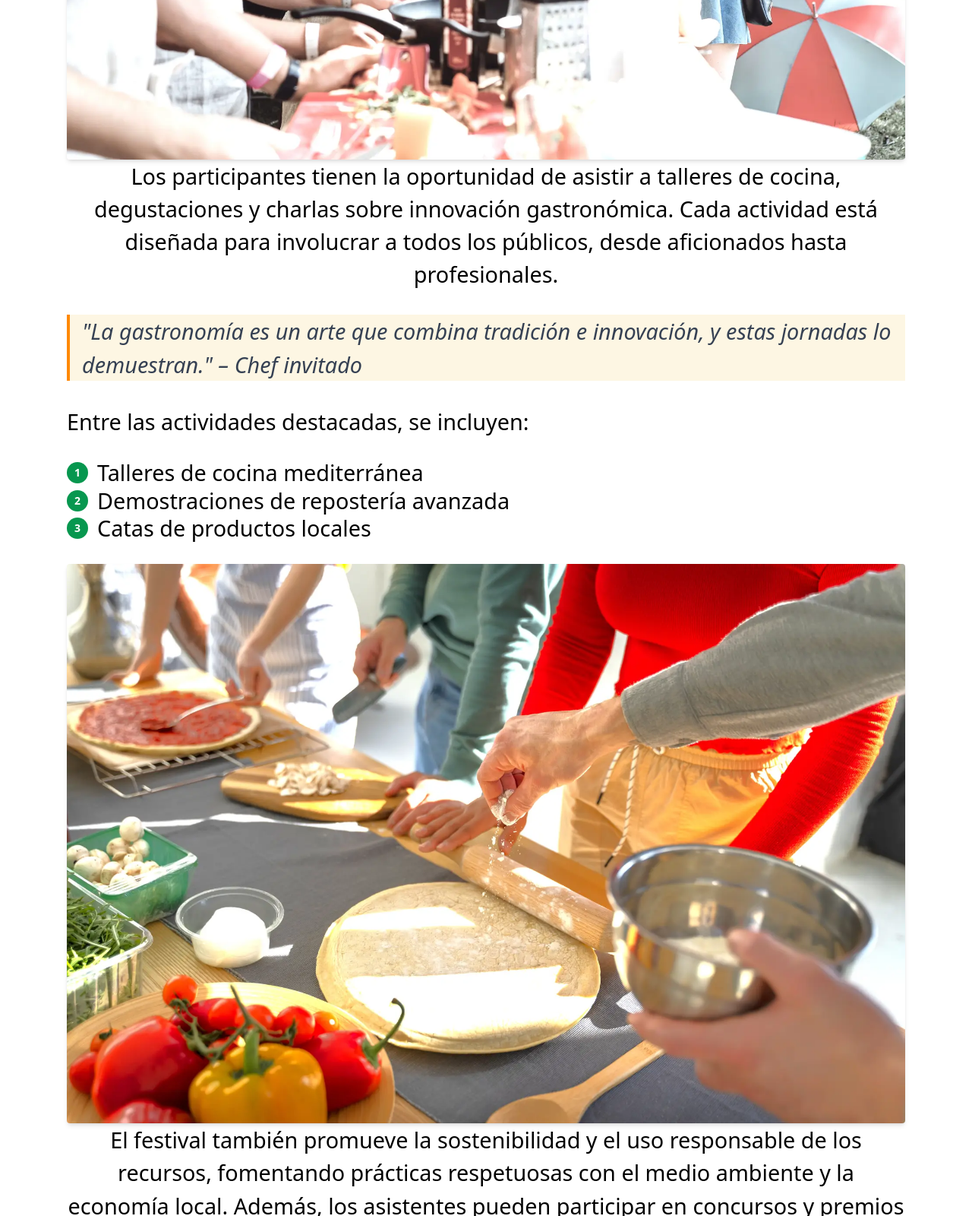
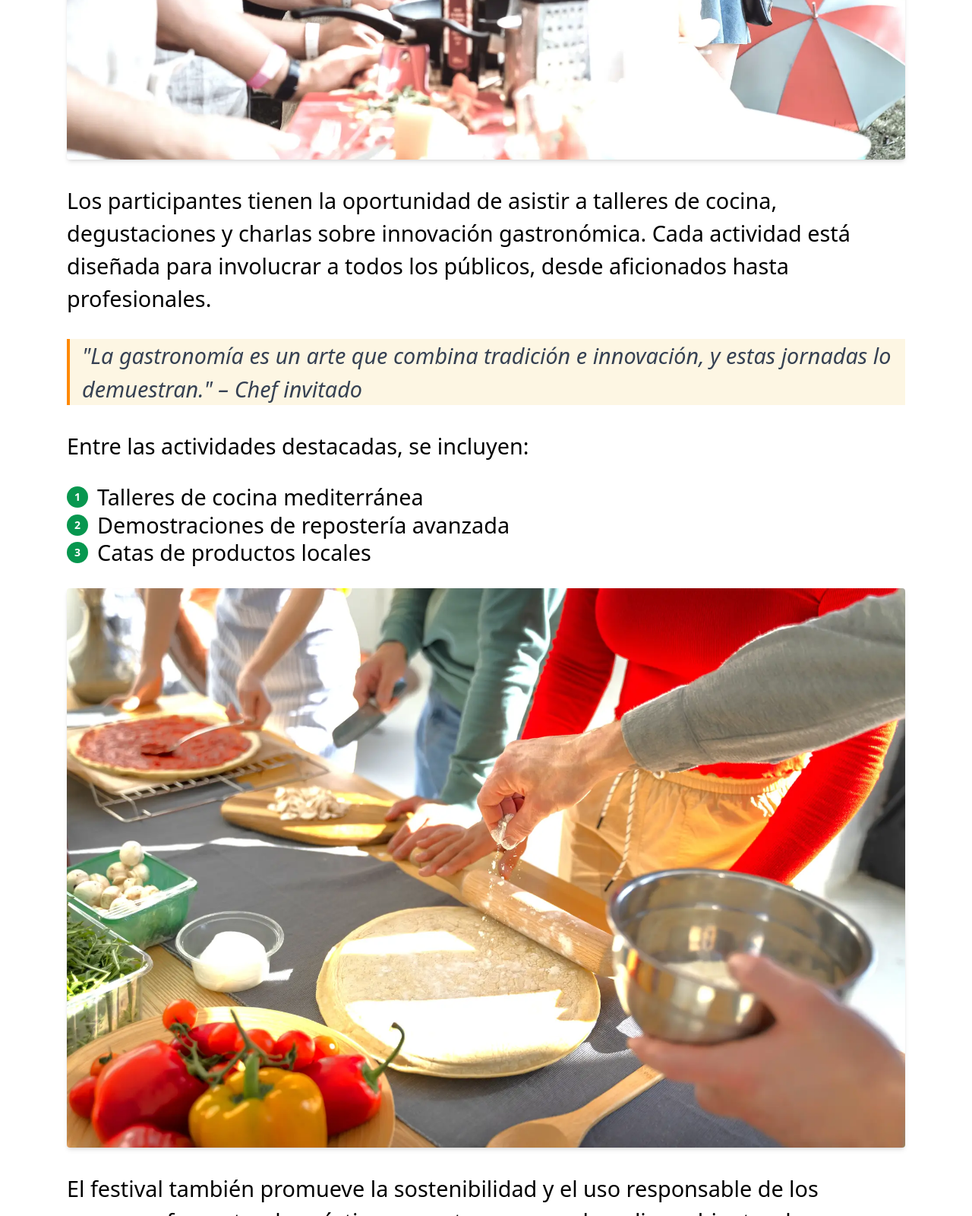
Before and after one commit to oksanaVLC/picantino-tailwindcss, a website built with Parcel: page src/agenda.html in a window 1280 px wide. Shown: the part 1200-2800 px from the top of the page at 76% size. Built offline with nearby package versions, Linux system fonts and the light colour scheme; a web font is replaced by a local one.

Commit message:
ajustando espacios en Agenda

```diff
--- a/src/agenda.html
+++ b/src/agenda.html
@@ -33,19 +33,19 @@
 
     <!-- Main Content -->
     <main class="max-w-6xl mx-auto px-4 md:px-6 py-12 text-center">
-      <article class="space-y-8">
+      <article class="flex flex-col space-y-8 text-left">
         <h1 class="text-4xl md:text-5xl font-henny font-bold text-center">
           Picantino Festival
         </h1>
 
-        <p class="leading-normal">
+        <p>
           Las Jornadas Gastronómicas del Festival Picantino se celebran
           anualmente con el objetivo de difundir la cultura culinaria local.
           Durante estas jornadas, chefs reconocidos comparten sus conocimientos
           y técnicas con los asistentes.
         </p>
 
-        <picture>
+        <picture class="w-full">
           <source srcset="./assets/images/agenda1.webp" type="image/webp" />
           <img
             src="./assets/images/agenda1-small.jpg"
@@ -54,7 +54,7 @@
           />
         </picture>
 
-        <p class="leading-normal">
+        <p>
           Los participantes tienen la oportunidad de asistir a talleres de
           cocina, degustaciones y charlas sobre innovación gastronómica. Cada
           actividad está diseñada para involucrar a todos los públicos, desde
@@ -62,7 +62,7 @@
         </p>
 
         <blockquote
-          class="border-l-4 bg-[rgb(253,246,227)] border-orange-400 pl-4 italic text-gray-700 text-left"
+          class="border-l-4 bg-[rgb(253,246,227)] border-orange-400 pl-4 italic text-gray-700"
         >
           "La gastronomía es un arte que combina tradición e innovación, y estas
           jornadas lo demuestran." – Chef invitado
@@ -78,7 +78,6 @@
             </span>
             <span class="text-md">Talleres de cocina mediterránea</span>
           </li>
-
           <li class="flex items-start gap-3">
             <span
               class="flex h-7 w-7 items-center justify-center rounded-full bg-green-600 text-white text-sm font-bold shrink-0"
@@ -87,7 +86,6 @@
             </span>
             <span class="text-md">Demostraciones de repostería avanzada</span>
           </li>
-
           <li class="flex items-start gap-3">
             <span
               class="flex h-7 w-7 items-center justify-center rounded-full bg-green-600 text-white text-sm font-bold shrink-0"
@@ -98,7 +96,7 @@
           </li>
         </ul>
 
-        <picture>
+        <picture class="w-full">
           <source srcset="./assets/images/pizza.webp" type="image/webp" />
           <img
             src="./assets/images/pizza-small.jpg"
@@ -107,14 +105,14 @@
           />
         </picture>
 
-        <p class="leading-normal">
+        <p>
           El festival también promueve la sostenibilidad y el uso responsable de
           los recursos, fomentando prácticas respetuosas con el medio ambiente y
           la economía local. Además, los asistentes pueden participar en
           concursos y premios que incentivan la creatividad.
         </p>
 
-        <p class="leading-normal">
+        <p>
           Estas jornadas son un punto de encuentro para amantes de la cocina y
           ofrecen una experiencia educativa y cultural única que pone en valor
           la riqueza gastronómica de nuestra región.
```
